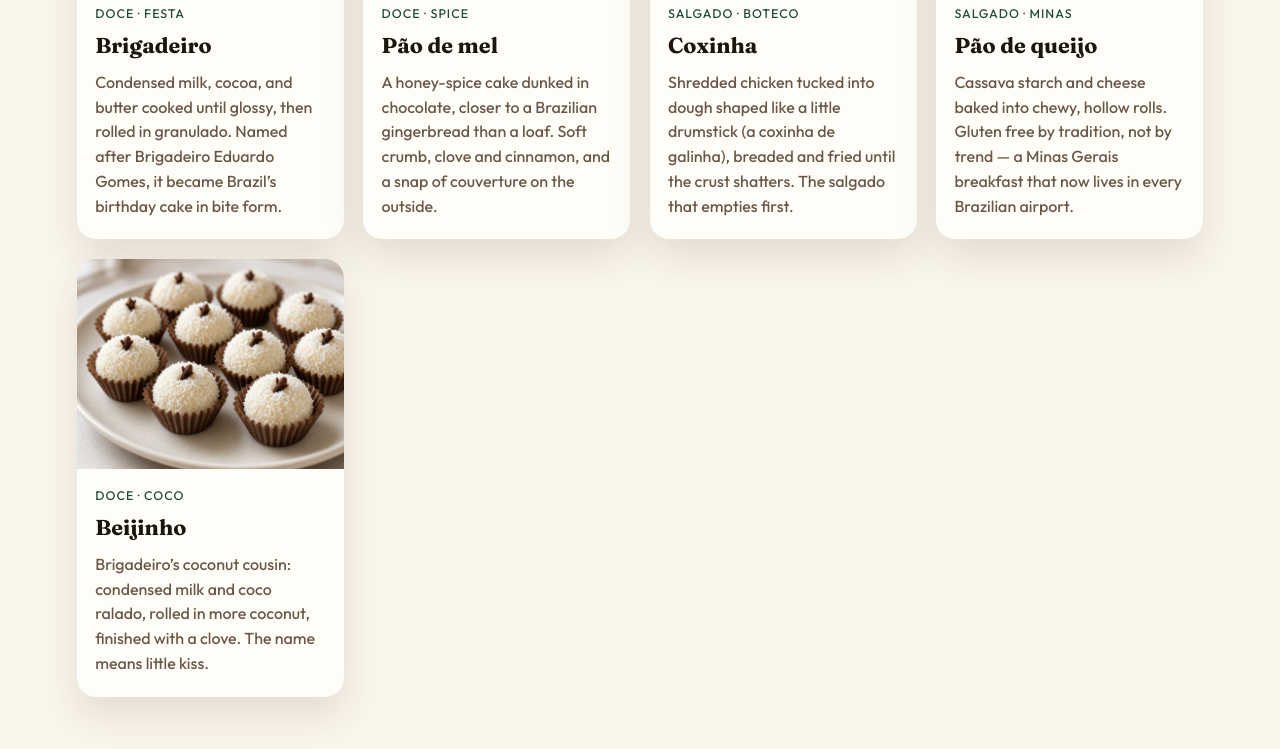
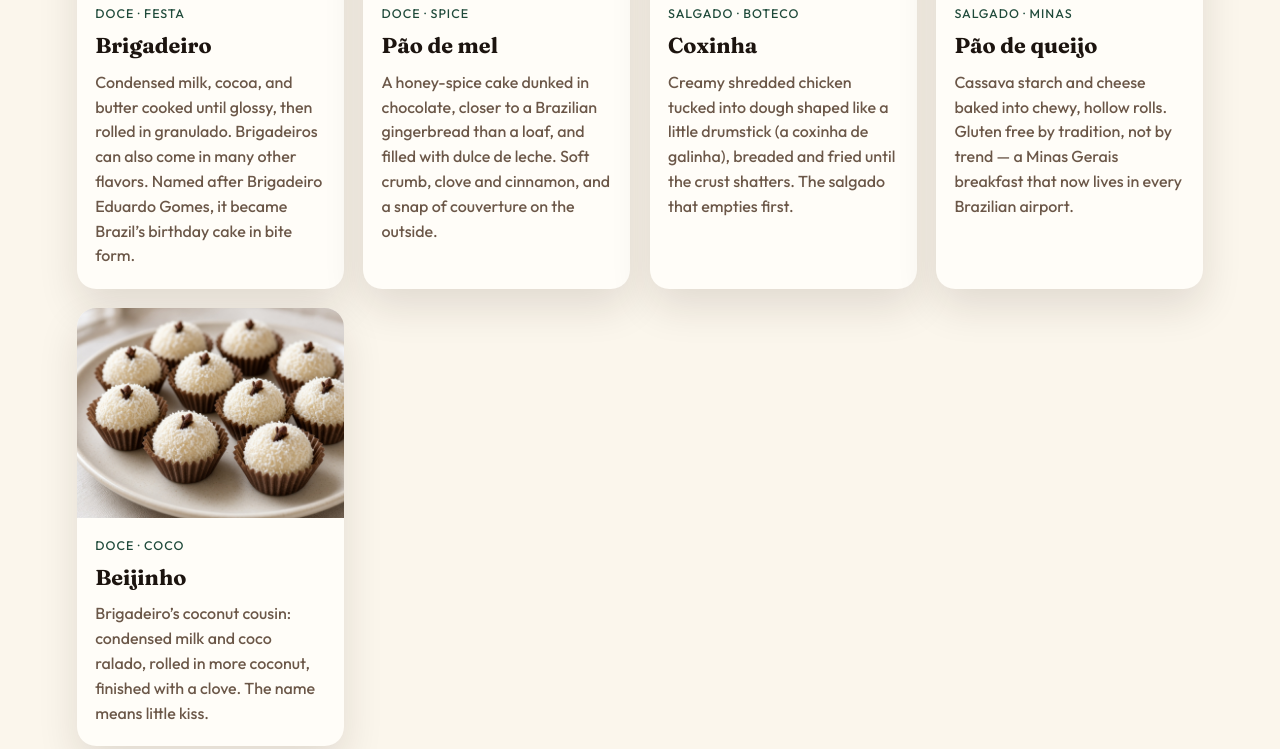
Before and after one commit to bluecar12/brig.github.io, a plain HTML site: page index.html in a window 1280 px wide. Shown: the part 1987-2736 px from the top of the page. Drawn offline with Linux system fonts and the light colour scheme.

Commit message:
second try

```diff
--- a/index.html
+++ b/index.html
@@ -3,6 +3,16 @@
   <head>
     <meta charset="UTF-8" />
     <meta name="viewport" content="width=device-width, initial-scale=1" />
+    <meta http-equiv="Content-Security-Policy" content="upgrade-insecure-requests" />
+    <script>
+      if (
+        location.protocol === "http:" &&
+        location.hostname !== "localhost" &&
+        location.hostname !== "127.0.0.1"
+      ) {
+        location.replace("https:" + location.href.slice(location.protocol.length));
+      }
+    </script>
     <title>Brigadeiros &amp; Co — Brazilian treats, from brigadeiro to pão de queijo</title>
     <meta
       name="description"
@@ -87,8 +97,9 @@
               <h3>Brigadeiro</h3>
               <p>
                 Condensed milk, cocoa, and butter cooked until glossy, then
-                rolled in granulado. Named after Brigadeiro Eduardo Gomes, it
-                became Brazil’s birthday cake in bite form.
+                rolled in granulado. Brigadeiros can also come in many other
+                flavors. Named after Brigadeiro Eduardo Gomes, it became
+                Brazil’s birthday cake in bite form.
               </p>
             </div>
           </article>
@@ -102,8 +113,9 @@
               <h3>Pão de mel</h3>
               <p>
                 A honey-spice cake dunked in chocolate, closer to a Brazilian
-                gingerbread than a loaf. Soft crumb, clove and cinnamon, and a
-                snap of couverture on the outside.
+                gingerbread than a loaf, and filled with dulce de leche. Soft
+                crumb, clove and cinnamon, and a snap of couverture on the
+                outside.
               </p>
             </div>
           </article>
@@ -116,9 +128,9 @@
               <p class="tag">Salgado · boteco</p>
               <h3>Coxinha</h3>
               <p>
-                Shredded chicken tucked into dough shaped like a little drumstick
-                (a coxinha de galinha), breaded and fried until the crust
-                shatters. The salgado that empties first.
+                Creamy shredded chicken tucked into dough shaped like a little
+                drumstick (a coxinha de galinha), breaded and fried until the
+                crust shatters. The salgado that empties first.
               </p>
             </div>
           </article>
@@ -181,7 +193,7 @@
             </div>
             <div>
               <dt>Pão de mel</dt>
-              <dd>Honey, clove, dark chocolate. Afternoon coffee food.</dd>
+              <dd>Honey, clove, dark chocolate, filled with dulce de leche. Afternoon coffee food.</dd>
             </div>
             <div>
               <dt>Coxinha</dt>
```
